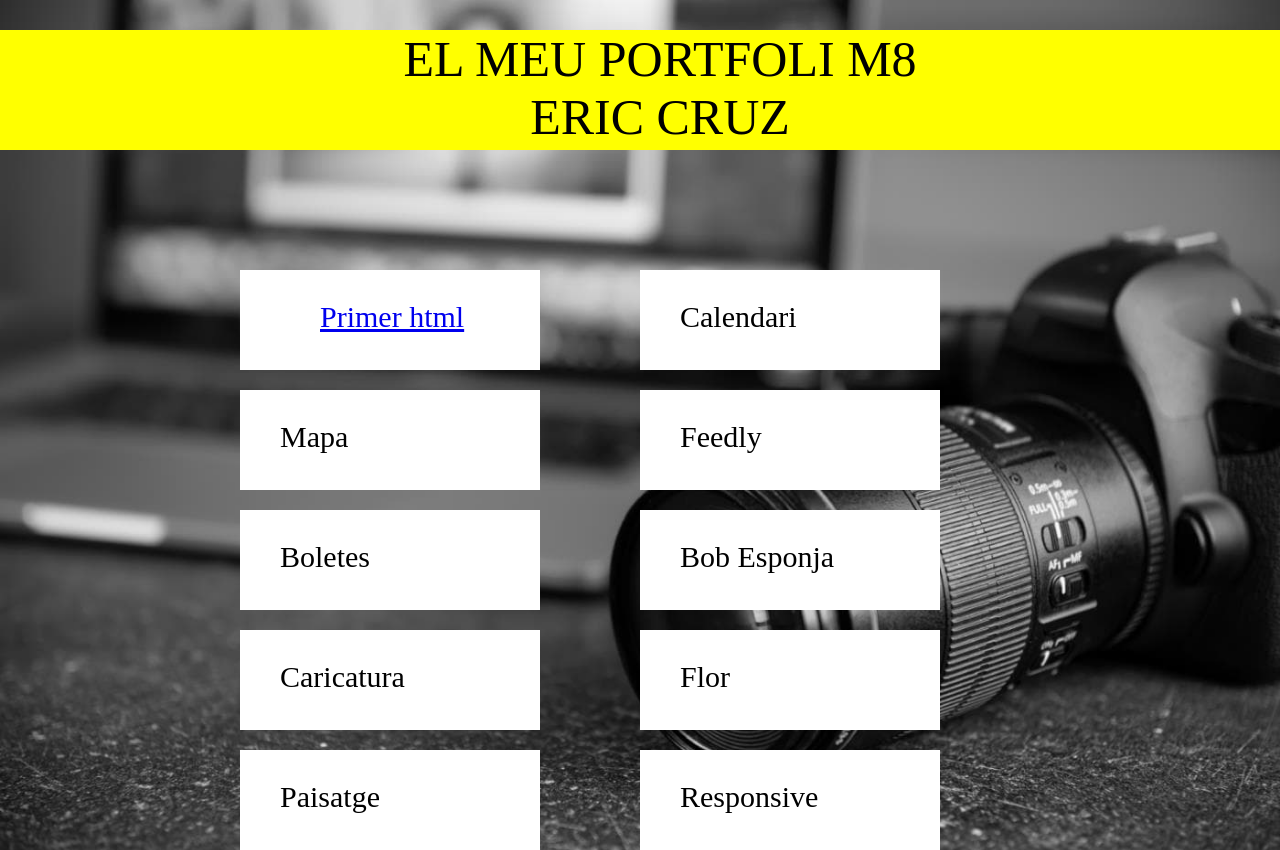
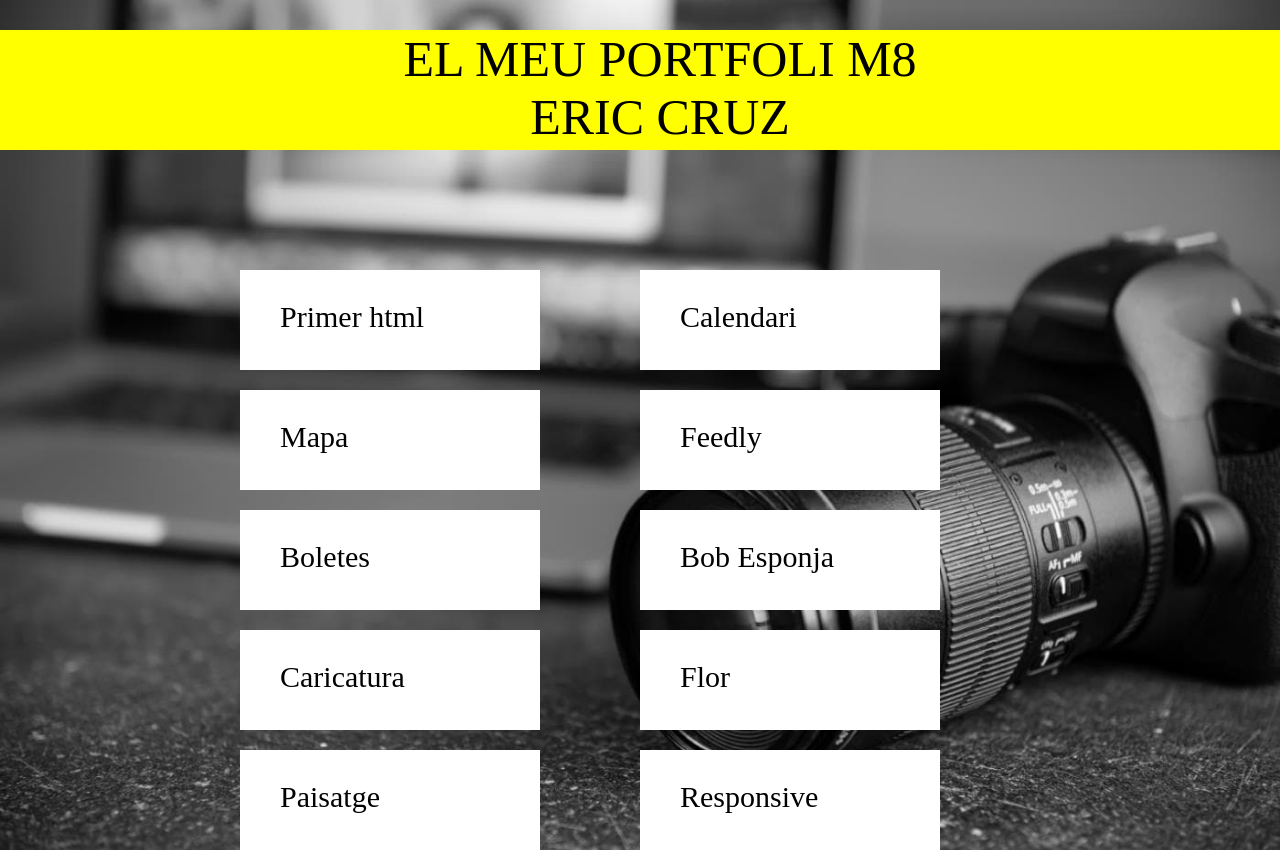
Before and after one commit to ecruz-alg/portfolio, a plain HTML site: page index.html in a window 1280 px wide. Drawn offline with Linux system fonts and the light colour scheme.

Commit message:
Update estils.css

```diff
--- a/estils.css
+++ b/estils.css
@@ -55,8 +55,6 @@ p{
   }
 
  a {
- font-size: 30px;
-  margin-left: 40px;
-  margin-top: 30px;
-  align: center;
+ color:black;
+   text-decoration:none;
 }
```
